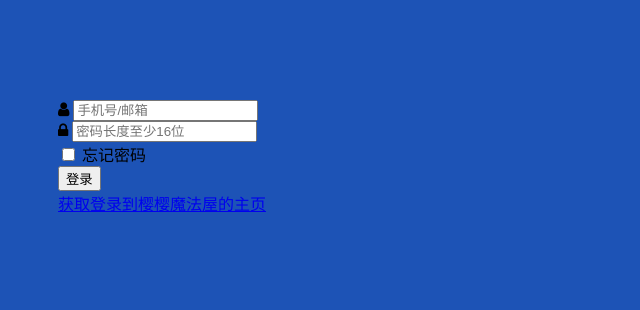
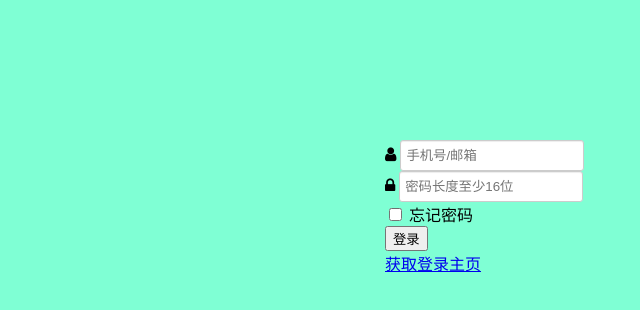
Before and after one commit to spyit/spyit.github.io, a plain HTML site: page index.html in a window 1280 px wide. Shown: the whole page, without its empty margins (90-730 px from the left). Drawn offline with Linux system fonts and the light colour scheme.

Commit message:
添加样式

```diff
--- /dev/null
+++ b/css/login.css
@@ -0,0 +1,29 @@
+.menu{
+  width: 330px;
+  height: 100px;
+  background : aquamarine;
+  margin: 140px auto 0;
+}
+input{
+  border: 1px solid #ccc;
+  padding: 7px 0px;
+  border-radius: 3px;
+  padding-left:5px;
+}
+input{
+  border: 1px solid #ccc;
+  padding: 7px 0px;
+  border-radius: 3px;
+  padding-left:5px;
+  -webkit-box-shadow: inset 0 1px 1px rgba(0,0,0,.075);
+  box-shadow: inset 0 1px 1px rgba(0,0,0,.075);
+  -webkit-transition: border-color ease-in-out .15s,-webkit-box-shadow ease-in-out .15s;
+  -o-transition: border-color ease-in-out .15s,box-shadow ease-in-out .15s;
+  transition: border-color ease-in-out .15s,box-shadow ease-in-out .15s
+}
+input:focus{
+  border-color: #66afe9;
+  outline: 0;
+  -webkit-box-shadow: inset 0 1px 1px rgba(0,0,0,.075),0 0 8px rgba(102,175,233,.6);
+  box-shadow: inset 0 1px 1px rgba(0,0,0,.075),0 0 8px rgba(102,175,233,.6)
+}
--- a/index.html
+++ b/index.html
@@ -2,33 +2,20 @@
 <html>
 <head>
   <meta charset="utf-8">
+  <title>IT程序樱</title>
   <link rel="stylesheet" href="font-awesome-4.7.0/css/font-awesome.min.css">
-  <title>IT程序樱</title>
-  <style>
-      .menu{
-        margin-top:100px;
-        margin-bottom:100px;
-        margin-right:50px;
-        margin-left:140px;
-      }
-    </style>
+  <link rel="stylesheet" href="css/login.css">
+</head>
 <body>
-    <body style="background-color:rgb(29, 83, 182);">
+  <body style="background-color:aquamarine;">
   <div class="menu">
     <form method="GET">
       <i class="fa fa-user" aria-hidden="true"></i> <input type="text" name = "username" placeholder="手机号/邮箱"><br>
       <i class="fa fa-lock" aria-hidden="true"></i> <input type="password" name="password" maxlength ="16" placeholder="密码长度至少16位"><br>
-                <input type="checkbox" name = "isremember"> 忘记密码<br>
+      <input  type="checkbox" name = "isremember"> 忘记密码<br>
       <button type="button" class="btn btn-primary btn-block">登录</button><br>
-                <a class="post link" href="https://spyit.github.io/home/homepage.html">获取登录到樱樱魔法屋的主页</a><br><br>
+      <a class="post link" href="https://spyit.github.io/home/homepage.html">获取登录主页</a><br><br>
     </form>
-
-
-
   </div>
-
-
 </body>
-  <script src="main.js"></script>
-</head>
 </html>
```
Also changed, not shown: 2 other files. Lines whose indentation alone changed are shown as unchanged.
